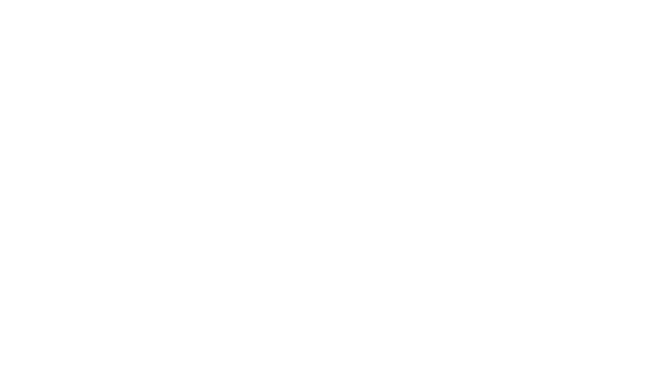
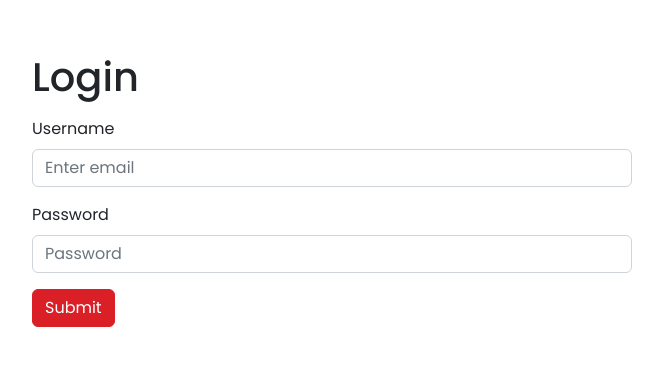
Before and after one commit to rishavkalsi123/AdminPanel, a React (Vite) app: page /login in a window 1280 px wide. Before the commit this address had no page. Shown: the part 182-548 px from the top of the page, without its empty margins (308-971 px from the left). Built offline with nearby package versions, Linux system fonts and the light colour scheme.

Commit message:
worked on login functionality and add user

```diff
--- a/src/App.tsx
+++ b/src/App.tsx
@@ -14,19 +14,34 @@
 import ProductDetail from "./pages/ProductDetail";
 import PostsList from "./pages/PostsList";
 import { AnimatePresence } from "framer-motion";
+import PrivateRoute from "./services/PrivateRoute";
+import Login from "./pages/Login";
 function App() {
   const location = useLocation();
   return (
     <Provider store={store}>
       <AnimatePresence exitBeforeEnter>
         <Routes location={location} key={location.key}>
-          <Route path="/" element={<Dashboard />} />
-          <Route path="/product" element={<ProductList />} />
-          <Route path="/product/:id" element={<ProductDetail />} />
-          <Route path="/user" element={<UserList />} />
-          <Route path="/user/:id" element={<UserDetail />} />
-          <Route path="/posts" element={<PostsList />} />
-          <Route path="/cart" element={<Cart />} />
+          <Route path="/login" element={<Login />} />
+          <Route path="/" element={<PrivateRoute Component={Dashboard} />} />
+          <Route
+            path="/product"
+            element={<PrivateRoute Component={ProductList} />}
+          />
+          <Route
+            path="/product/:id"
+            element={<PrivateRoute Component={ProductDetail} />}
+          />
+          <Route path="/user" element={<PrivateRoute Component={UserList} />} />
+          <Route
+            path="/user/:id"
+            element={<PrivateRoute Component={UserDetail} />}
+          />
+          <Route
+            path="/posts"
+            element={<PrivateRoute Component={PostsList} />}
+          />
+          <Route path="/cart" element={<PrivateRoute Component={Cart} />} />
         </Routes>
       </AnimatePresence>
     </Provider>
--- a/src/components/Layouts/DashboardLayout.module.scss
+++ b/src/components/Layouts/DashboardLayout.module.scss
@@ -4,6 +4,8 @@
 }
 .DashboardPage {
   min-height: 100vh;
+  overflow-x: hidden;
+  width: 100%;
   padding-left: 230px;
   @include max(767) {
     padding-left: 200px;
--- a/src/components/Sidebar/Sidebar.module.scss
+++ b/src/components/Sidebar/Sidebar.module.scss
@@ -14,6 +14,12 @@
   img {
     max-height: 40px;
   }
+}
+.sidebarWrapper {
+  display: flex;
+  flex-direction: column;
+  height: 100%;
+  justify-content: space-between;
 }
 .sidebarList {
   padding: 1.4rem 0.5rem;
@@ -33,6 +39,7 @@
       }
     }
     li {
+      cursor: pointer;
       padding: 4px 1rem;
       display: flex;
       gap: 10px;
@@ -44,3 +51,16 @@
     }
   }
 }
+.userPofile {
+  display: flex;
+  gap: 6px;
+  align-items: center;
+  margin-bottom: 10px;
+  font-size: 14px;
+  img {
+    border: 1px solid #ccc;
+    width: 40px;
+    height: 40px;
+    border-radius: 50%;
+  }
+}
--- a/src/interfaces/index.ts
+++ b/src/interfaces/index.ts
@@ -51,3 +51,7 @@
   category: string;
   thumbnail: string;
 }
+export interface ILogin {
+  username: string;
+  password: string;
+}
--- a/src/pages/Dashboard.tsx
+++ b/src/pages/Dashboard.tsx
@@ -50,7 +50,6 @@
   const handleProductList = async () => {
     try {
       const res = await ProductListCall();
-      console.log("productList===>", res);
       setProductData({
         total: res.data.total,
         products: res.data.products,
@@ -63,16 +62,13 @@
     }
   };
 
-  useEffect(() => {
-    console.log("loading ==> ", loading);
-  }, [loading]);
+  useEffect(() => {}, [loading]);
 
   // ================== Get Users list ======================
 
   const handleUserList = async () => {
     try {
       const res = await UserListCall();
-      console.log("UserList===>", res);
       setUserList({
         total: res.data.total,
         users: res.data.users,
@@ -87,6 +83,7 @@
   useEffect(() => {
     handleProductList();
     handleUserList();
+    console.log("testinvfvkfvm");
   }, []);
   return (
     <DashboardLayout>
--- /dev/null
+++ b/src/pages/Login.tsx
@@ -0,0 +1,110 @@
+import React, { useState } from "react";
+import { Formik } from "formik";
+import * as yup from "yup";
+import { Button, Form, Toast, ToastContainer } from "react-bootstrap";
+import { LoginUser } from "../services/Auth";
+import { ILogin } from "../interfaces";
+import { Link, useNavigate } from "react-router-dom";
+const Login = () => {
+  const navigate = useNavigate();
+
+  const [showA, setShowA] = useState(false);
+  const toggleShowA = () => setShowA(!showA);
+  const handleFormSubmit = async (values: ILogin) => {
+    try {
+      const response = await LoginUser(values.username, values.password);
+      setShowA(false);
+      if (response.status === 200 || response.status === 201) {
+        navigate("/");
+      }
+    } catch (err) {
+      setShowA(true);
+      setTimeout(() => {
+        setShowA(false);
+      }, 5000);
+    }
+  };
+  const schema = yup.object().shape({
+    username: yup.string().required(),
+    password: yup.string().required(),
+  });
+  return (
+    <>
+      <div className="loginPage">
+        <div className="login_inner">
+          <h1>Login</h1>
+          <Formik
+            validationSchema={schema}
+            onSubmit={(values: ILogin) => {
+              handleFormSubmit(values);
+            }}
+            initialValues={{
+              username: "",
+              password: "",
+            }}
+          >
+            {({
+              handleSubmit,
+              handleChange,
+              handleBlur,
+              values,
+              touched,
+              isValid,
+              errors,
+              setFieldValue,
+            }) => (
+              <Form noValidate onSubmit={handleSubmit}>
+                <Form.Group className="mb-3" controlId="formBasicEmail">
+                  <Form.Label>Username</Form.Label>
+                  <Form.Control
+                    type="text"
+                    placeholder="Enter email"
+                    value={values.username}
+                    name="username"
+                    onChange={handleChange}
+                    isInvalid={!!errors.username && touched.username}
+                  />
+                  <Form.Control.Feedback type="invalid">
+                    Enter valid email
+                  </Form.Control.Feedback>
+                </Form.Group>
+
+                <Form.Group className="mb-3" controlId="formBasicPassword">
+                  <Form.Label>Password</Form.Label>
+                  <Form.Control
+                    type="password"
+                    placeholder="Password"
+                    name="password"
+                    value={values.password}
+                    onChange={handleChange}
+                    isInvalid={!!errors.password && touched.password}
+                  />
+                  <Form.Control.Feedback type="invalid">
+                    Enter password
+                  </Form.Control.Feedback>
+                </Form.Group>
+                <Button variant="primary" type="submit">
+                  Submit
+                </Button>
+              </Form>
+            )}
+          </Formik>
+          <ToastContainer className="p-3" position="top-end">
+            <Toast show={showA} onClose={toggleShowA}>
+              <Toast.Header>
+                <img
+                  src="holder.js/20x20?text=%20"
+                  className="rounded me-2"
+                  alt=""
+                />
+                <strong className="me-auto">Error</strong>
+              </Toast.Header>
+              <Toast.Body>Please enter validate Username</Toast.Body>
+            </Toast>
+          </ToastContainer>
+        </div>
+      </div>
+    </>
+  );
+};
+export default Login;
--- a/src/scss/App.scss
+++ b/src/scss/App.scss
@@ -25,6 +25,27 @@
 .form-control.is-invalid {
   &:focus {
     box-shadow: none;
+  }
+}
+.loginPage {
+  display: flex;
+  align-items: center;
+  justify-content: center;
+  min-height: calc(100vh - 56px);
+  h1 {
+    margin-bottom: 1rem;
+  }
+  .login_inner {
+    width: 90%;
+    max-width: 600px;
+  }
+  .toast {
+    color: #fff;
+    background: #ff8484;
+    .toast-header {
+      color: #fff;
+      background: transparent;
+    }
   }
 }
 @media (min-width: 1600px) {
--- /dev/null
+++ b/src/services/Auth.ts
@@ -0,0 +1,27 @@
+import axios from "axios";
+import { ILogin } from "../interfaces";
+import API_BASE_URL from "./constants";
+
+export const LoginUser = (username: string, password: string) => {
+  return axios
+    .post(`${API_BASE_URL}/auth/login`, {
+      username: username,
+      password: password,
+    })
+    .then((response) => {
+      const res = response.data;
+      const localData = {
+        id: res.id,
+        username: res.username,
+        email: res.email,
+        firstName: res.firstName,
+        lastName: res.lastName,
+        gender: res.gender,
+        image: res.image,
+        token: res.token,
+      };
+      localStorage.setItem("local", JSON.stringify(localData));
+      return response;
+    });
+};
+// ====== Users APi's end =============
--- /dev/null
+++ b/src/services/PrivateRoute.tsx
@@ -0,0 +1,18 @@
+import React, { useEffect } from "react";
+import { useNavigate } from "react-router-dom";
+
+const PrivateRoute = (props) => {
+  const { Component } = props;
+  const navigate = useNavigate();
+  const isAuth = localStorage.getItem("local")
+    ? JSON.parse(localStorage.getItem("local") || "")
+    : "";
+  useEffect(() => {
+    if (!isAuth?.token) {
+      console.log(isAuth.token, "isAuth");
+      navigate("/login");
+    }
+  }, []);
+  return <div>{isAuth?.token ? <Component /> : ""}</div>;
+};
+export default PrivateRoute;
--- /dev/null
+++ b/src/utils/common.tsx
@@ -0,0 +1,8 @@
+import React from "react";
+
+export const getLoginUser = () => {
+  const isAuth = localStorage.getItem("local")
+    ? JSON.parse(localStorage.getItem("local") || "")
+    : "";
+  return isAuth;
+};
```
Also changed, not shown: src/components/Sidebar/Sidebar.tsx (+32 -3 lines).
